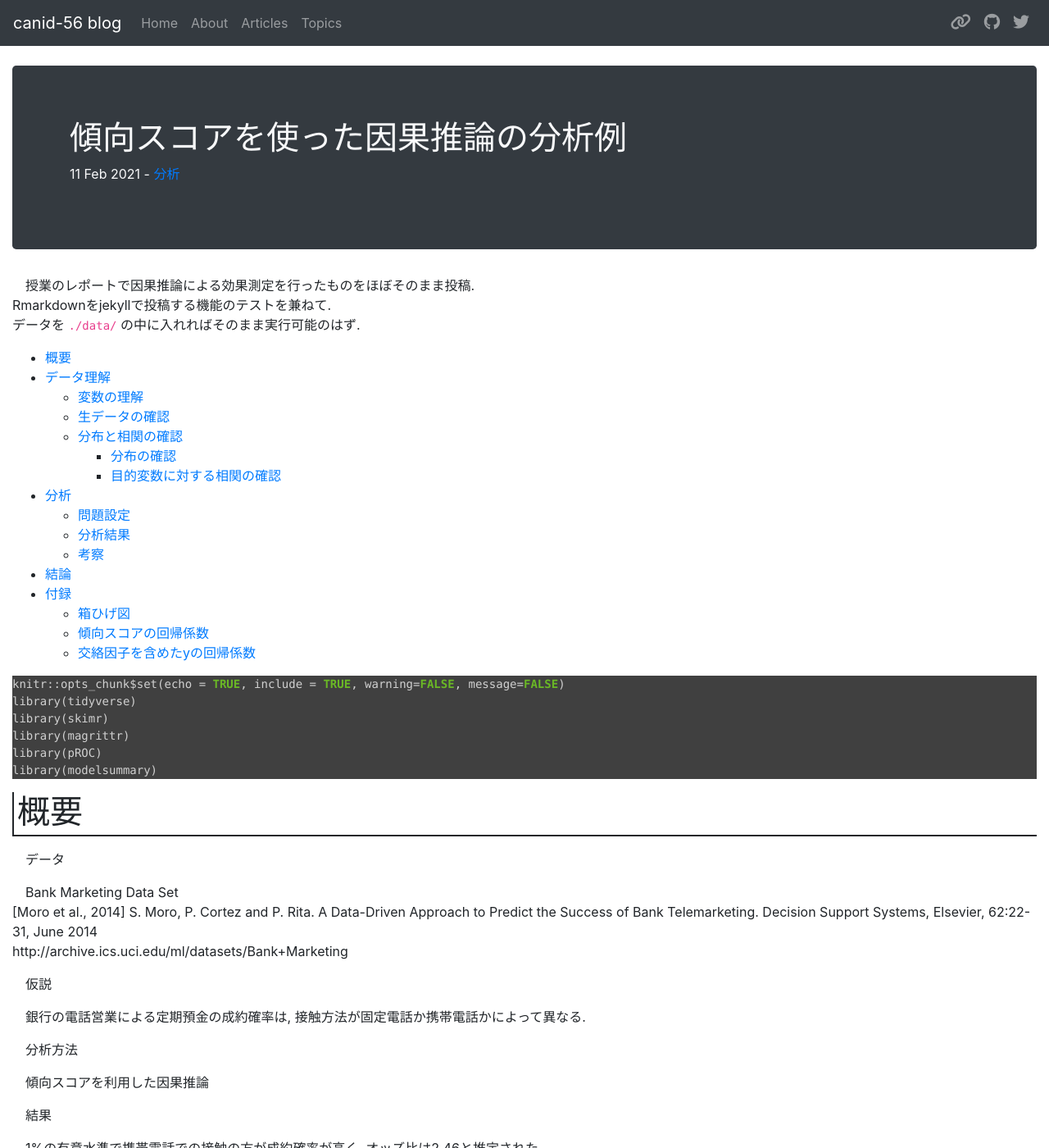
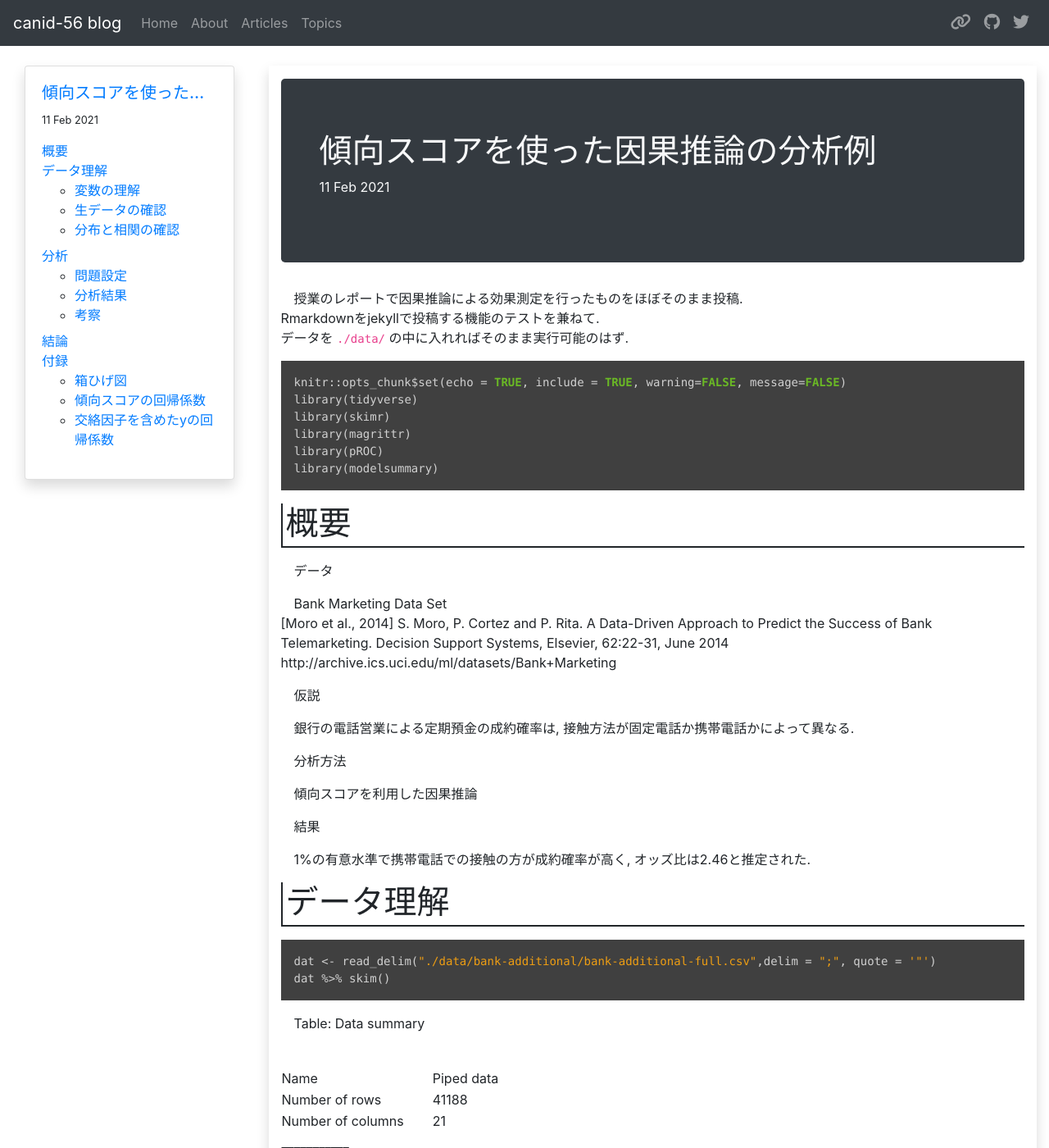
Before and after one commit to canid-56/blog, a Jekyll site: the page built from _posts/2021-02-11-reportAS.md, in a window 1280 px wide and 1400 px high. Shown: the whole window at 82% size. Built offline with Jekyll 4.4.1, drawn with Linux system fonts in a browser that asks for light colours; nearby versions of some CDN libraries; formulas are drawn with MathJax 3; some of the changed lines change nothing that is shown; some of the changed text lies outside the part shown.

Commit message:
set toc in sidebar

```diff
--- /dev/null
+++ b/_includes/toc.html
@@ -0,0 +1,182 @@
+{% capture tocWorkspace %}
+    {% comment %}
+        Copyright (c) 2017 Vladimir "allejo" Jimenez
+
+        Permission is hereby granted, free of charge, to any person
+        obtaining a copy of this software and associated documentation
+        files (the "Software"), to deal in the Software without
+        restriction, including without limitation the rights to use,
+        copy, modify, merge, publish, distribute, sublicense, and/or sell
+        copies of the Software, and to permit persons to whom the
+        Software is furnished to do so, subject to the following
+        conditions:
+
+        The above copyright notice and this permission notice shall be
+        included in all copies or substantial portions of the Software.
+
+        THE SOFTWARE IS PROVIDED "AS IS", WITHOUT WARRANTY OF ANY KIND,
+        EXPRESS OR IMPLIED, INCLUDING BUT NOT LIMITED TO THE WARRANTIES
+        OF MERCHANTABILITY, FITNESS FOR A PARTICULAR PURPOSE AND
+        NONINFRINGEMENT. IN NO EVENT SHALL THE AUTHORS OR COPYRIGHT
+        HOLDERS BE LIABLE FOR ANY CLAIM, DAMAGES OR OTHER LIABILITY,
+        WHETHER IN AN ACTION OF CONTRACT, TORT OR OTHERWISE, ARISING
+        FROM, OUT OF OR IN CONNECTION WITH THE SOFTWARE OR THE USE OR
+        OTHER DEALINGS IN THE SOFTWARE.
+    {% endcomment %}
+    {% comment %}
+        Version 1.1.0
+          https://github.com/allejo/jekyll-toc
+
+        "...like all things liquid - where there's a will, and ~36 hours to spare, there's usually a/some way" ~jaybe
+
+        Usage:
+            {% include toc.html html=content sanitize=true class="inline_toc" id="my_toc" h_min=2 h_max=3 %}
+
+        Parameters:
+            * html         (string) - the HTML of compiled markdown generated by kramdown in Jekyll
+
+        Optional Parameters:
+            * sanitize      (bool)   : false  - when set to true, the headers will be stripped of any HTML in the TOC
+            * class         (string) :   ''   - a CSS class assigned to the TOC
+            * id            (string) :   ''   - an ID to assigned to the TOC
+            * h_min         (int)    :   1    - the minimum TOC header level to use; any header lower than this value will be ignored
+            * h_max         (int)    :   6    - the maximum TOC header level to use; any header greater than this value will be ignored
+            * ordered       (bool)   : false  - when set to true, an ordered list will be outputted instead of an unordered list
+            * item_class    (string) :   ''   - add custom class(es) for each list item; has support for '%level%' placeholder, which is the current heading level
+            * submenu_class (string) :   ''   - add custom class(es) for each child group of headings; has support for '%level%' placeholder which is the current "submenu" heading level
+            * base_url      (string) :   ''   - add a base url to the TOC links for when your TOC is on another page than the actual content
+            * anchor_class  (string) :   ''   - add custom class(es) for each anchor element
+            * skip_no_ids   (bool)   : false  - skip headers that do not have an `id` attribute
+
+        Output:
+            An ordered or unordered list representing the table of contents of a markdown block. This snippet will only
+            generate the table of contents and will NOT output the markdown given to it
+    {% endcomment %}
+
+    {% capture newline %}
+    {% endcapture %}
+    {% assign newline = newline | rstrip %} <!-- Remove the extra spacing but preserve the newline -->
+
+    {% capture deprecation_warnings %}{% endcapture %}
+
+    {% if include.baseurl %}
+        {% capture deprecation_warnings %}{{ deprecation_warnings }}<!-- jekyll-toc :: "baseurl" has been deprecated, use "base_url" instead -->{{ newline }}{% endcapture %}
+    {% endif %}
+
+    {% if include.skipNoIDs %}
+        {% capture deprecation_warnings %}{{ deprecation_warnings }}<!-- jekyll-toc :: "skipNoIDs" has been deprecated, use "skip_no_ids" instead -->{{ newline }}{% endcapture %}
+    {% endif %}
+
+    {% capture jekyll_toc %}{% endcapture %}
+    {% assign orderedList = include.ordered | default: false %}
+    {% assign baseURL = include.base_url | default: include.baseurl | default: '' %}
+    {% assign skipNoIDs = include.skip_no_ids | default: include.skipNoIDs | default: false %}
+    {% assign minHeader = include.h_min | default: 1 %}
+    {% assign maxHeader = include.h_max | default: 6 %}
+    {% assign nodes = include.html | strip | split: '<h' %}
+
+    {% assign firstHeader = true %}
+    {% assign currLevel = 0 %}
+    {% assign lastLevel = 0 %}
+
+    {% capture listModifier %}{% if orderedList %}ol{% else %}ul{% endif %}{% endcapture %}
+
+    {% for node in nodes %}
+        {% if node == "" %}
+            {% continue %}
+        {% endif %}
+
+        {% assign currLevel = node | replace: '"', '' | slice: 0, 1 | times: 1 %}
+
+        {% if currLevel < minHeader or currLevel > maxHeader %}
+            {% continue %}
+        {% endif %}
+
+        {% assign _workspace = node | split: '</h' %}
+
+        {% assign _idWorkspace = _workspace[0] | split: 'id="' %}
+        {% assign _idWorkspace = _idWorkspace[1] | split: '"' %}
+        {% assign htmlID = _idWorkspace[0] %}
+
+        {% assign _classWorkspace = _workspace[0] | split: 'class="' %}
+        {% assign _classWorkspace = _classWorkspace[1] | split: '"' %}
+        {% assign htmlClass = _classWorkspace[0] %}
+
+        {% if htmlClass contains "no_toc" %}
+            {% continue %}
+        {% endif %}
+
+        {% if firstHeader %}
+            {% assign minHeader = currLevel %}
+        {% endif %}
+
+        {% capture _hAttrToStrip %}{{ _workspace[0] | split: '>' | first }}>{% endcapture %}
+        {% assign header = _workspace[0] | replace: _hAttrToStrip, '' %}
+
+        {% if include.item_class and include.item_class != blank %}
+            {% capture listItemClass %} class="{{ include.item_class | replace: '%level%', currLevel | split: '.' | join: ' ' }}"{% endcapture %}
+        {% endif %}
+
+        {% if include.submenu_class and include.submenu_class != blank %}
+            {% assign subMenuLevel = currLevel | minus: 1 %}
+            {% capture subMenuClass %} class="{{ include.submenu_class | replace: '%level%', subMenuLevel | split: '.' | join: ' ' }}"{% endcapture %}
+        {% endif %}
+
+        {% capture anchorBody %}{% if include.sanitize %}{{ header | strip_html }}{% else %}{{ header }}{% endif %}{% endcapture %}
+
+        {% if htmlID %}
+            {% capture anchorAttributes %} href="{% if baseURL %}{{ baseURL }}{% endif %}#{{ htmlID }}"{% endcapture %}
+
+            {% if include.anchor_class %}
+                {% capture anchorAttributes %}{{ anchorAttributes }} class="{{ include.anchor_class | split: '.' | join: ' ' }}"{% endcapture %}
+            {% endif %}
+
+            {% capture listItem %}<a{{ anchorAttributes }}>{{ anchorBody }}</a>{% endcapture %}
+        {% elsif skipNoIDs == true %}
+            {% continue %}
+        {% else %}
+            {% capture listItem %}{{ anchorBody }}{% endcapture %}
+        {% endif %}
+
+        {% if currLevel > lastLevel %}
+            {% capture jekyll_toc %}{{ jekyll_toc }}<{{ listModifier }}{{ subMenuClass }}>{% endcapture %}
+        {% elsif currLevel < lastLevel %}
+            {% assign repeatCount = lastLevel | minus: currLevel %}
+
+            {% for i in (1..repeatCount) %}
+                {% capture jekyll_toc %}{{ jekyll_toc }}</li></{{ listModifier }}>{% endcapture %}
+            {% endfor %}
+
+            {% capture jekyll_toc %}{{ jekyll_toc }}</li>{% endcapture %}
+        {% else %}
+            {% capture jekyll_toc %}{{ jekyll_toc }}</li>{% endcapture %}
+        {% endif %}
+
+        {% capture jekyll_toc %}{{ jekyll_toc }}<li{{ listItemClass }}>{{ listItem }}{% endcapture %}
+
+        {% assign lastLevel = currLevel %}
+        {% assign firstHeader = false %}
+    {% endfor %}
+
+    {% assign repeatCount = minHeader | minus: 1 %}
+    {% assign repeatCount = lastLevel | minus: repeatCount %}
+    {% for i in (1..repeatCount) %}
+        {% capture jekyll_toc %}{{ jekyll_toc }}</li></{{ listModifier }}>{% endcapture %}
+    {% endfor %}
+
+    {% if jekyll_toc != '' %}
+        {% assign rootAttributes = '' %}
+        {% if include.class and include.class != blank %}
+            {% capture rootAttributes %} class="{{ include.class | split: '.' | join: ' ' }}"{% endcapture %}
+        {% endif %}
+
+        {% if include.id and include.id != blank %}
+            {% capture rootAttributes %}{{ rootAttributes }} id="{{ include.id }}"{% endcapture %}
+        {% endif %}
+
+        {% if rootAttributes %}
+            {% assign nodes = jekyll_toc | split: '>' %}
+            {% capture jekyll_toc %}<{{ listModifier }}{{ rootAttributes }}>{{ nodes | shift | join: '>' }}>{% endcapture %}
+        {% endif %}
+    {% endif %}
+{% endcapture %}{% assign tocWorkspace = '' %}{{ deprecation_warnings }}{{ jekyll_toc }}
--- a/_layouts/post.html
+++ b/_layouts/post.html
@@ -12,23 +12,37 @@
     <script type="text/javascript" id="MathJax-script" async
       src="https://cdn.jsdelivr.net/npm/mathjax@3/es5/tex-chtml.js">
 </script>
+
+<div class="container-fluid">
+  <div class="row">
+    <div class="col-3">
+      <div class="card shadow position-fixed" style="width: 16rem;">
+        <div class="card-body">
+            <h5 class="card-title text-truncate text-primary">{{ page.title }}</h5>
+            <p class="small">{{ page.date | date_to_string }}</p>
+            <p>{% include toc.html html=content h_max=2 class="toc list-unstyled" item_class="" submenu_class="mb-2" %}</p>
+            <!-- <p>あああああああああああああああああああああああああああああああああああああああああああああああああああああ</p> -->
+        </div>
+      </div>
+    </div>
+    <div class="col shadow py-3 w-75">
       <div class="jumbotron bg-dark text-light">
         <div class="container">
             <h1>{{ page.title }}</h1>
             <p>
                 {{ page.date | date_to_string }}
-            {% assign topic = site.topics | where: 'short_name' , page.topic | first %}
+                {% assign topic = site.topics | where: 'sho rt_name' , page.topic | first %}
                 {% if topic %}
                     - <a href="{{ topic.url | relative_url}}">{{ topic.name }}</a>
                 {% endif %}
             </p>
         </div>
       </div>
-
-<!-- <p>{{ page.date | date_to_string }} - {{ page.author }}</p> -->
-
       <div class="post">
         {{ content }}
       </div>
+    </div>
+  </div>
+</div>
 <hr>
 {% include recent.html %}
--- a/_posts/2021-02-11-reportAS.md
+++ b/_posts/2021-02-11-reportAS.md
@@ -1,8 +1,5 @@
 ---
 title: 傾向スコアを使った因果推論の分析例
-output:
-  html_document:
-    df_print: kable
 layout: post
 topic: analysis
 ---
@@ -10,10 +7,6 @@
 授業のレポートで因果推論による効果測定を行ったものをほぼそのまま投稿.
 Rmarkdownをjekyllで投稿する機能のテストを兼ねて.
 データを `./data/` の中に入れればそのまま実行可能のはず.
-
-*
-{:toc}
-
 
 {% highlight r %}
 knitr::opts_chunk$set(echo = TRUE, include = TRUE, warning=FALSE, message=FALSE)
--- a/_sass/main.scss
+++ b/_sass/main.scss
@@ -89,3 +89,7 @@
 .language-text{
   color:#e4e4e4;
 }
+
+pre {
+  padding: 1rem;
+}
```
Lines whose indentation alone changed are shown as unchanged.
